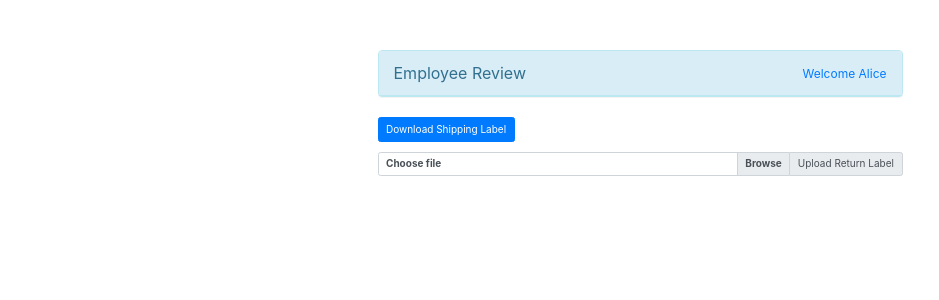
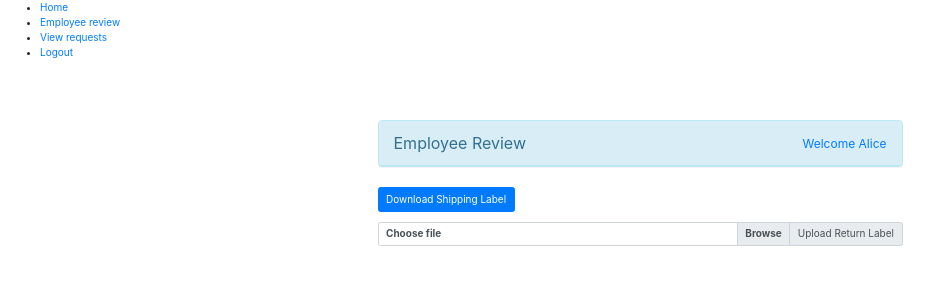
Before and after one commit to vthannir/Smart-Inventory-Web_GDP, a Node server app: template views/employeereview.html in a window 1280 px wide. Shown: the top 300 px of the page, without its empty margins (0-939 px from the left). Run offline with Node 20, Linux system fonts and the light colour scheme; the template is opened without the code that fills it, so the values that code supplies are empty; some libraries are stand-ins or nearby versions.

Commit message:
Added styling and nav bar to employeereview.html

```diff
--- a/views/employeereview.html
+++ b/views/employeereview.html
@@ -1,4 +1,9 @@
-<link href="//netdna.bootstrapcdn.com/bootstrap/3.1.0/css/bootstrap.min.css" rel="stylesheet" id="bootstrap-css">
+<meta charset="utf-8">
+  <meta name="viewport" content="width=device-width, initial-scale=1">
+  <link rel="stylesheet" href="https://maxcdn.bootstrapcdn.com/bootstrap/3.3.7/css/bootstrap.min.css">
+  <script src="https://ajax.googleapis.com/ajax/libs/jquery/3.3.1/jquery.min.js"></script>
+  <script src="https://maxcdn.bootstrapcdn.com/bootstrap/3.3.7/js/bootstrap.min.js"></script>
+  <link href="//netdna.bootstrapcdn.com/bootstrap/3.1.0/css/bootstrap.min.css" rel="stylesheet" id="bootstrap-css">
 <script src="//netdna.bootstrapcdn.com/bootstrap/3.1.0/js/bootstrap.min.js"></script>
 <script src="//code.jquery.com/jquery-1.11.1.min.js"></script>
 <link rel="stylesheet" href="https://stackpath.bootstrapcdn.com/bootstrap/4.1.3/css/bootstrap.min.css"
@@ -13,10 +18,17 @@
 <script src="https://stackpath.bootstrapcdn.com/bootstrap/4.1.3/js/bootstrap.min.js"
         integrity="sha384-ChfqqxuZUCnJSK3+MXmPNIyE6ZbWh2IMqE241rYiqJxyMiZ6OW/JmZQ5stwEULTy"
         crossorigin="anonymous"></script>
-
+<link href="../public/stylesheets/styling.css" rel="stylesheet" type="text/css">
 <!------ Include the above in your HEAD tag ---------->
 
-<div class="container" style="animation: backwards">
+<ul>
+        <li><a class="active" href="#home">Home</a></li>
+        <li><a href="#news">Employee review</a></li>
+        <li><a href="#contact">View requests</a></li>
+        <li><a href="#about">Logout</a></li>
+      </ul>
+<div class="container" >
+
     <div id="loginbox" style="margin-top:50px;" class="mainbox col-md-6 col-md-offset-3 col-sm-8 col-sm-offset-2">
         <div class="panel panel-info">
             <div class="panel-heading">
```
Also changed, not shown: public/app/components/login/services/loginServices.js (deleted, +0 -20 lines).
